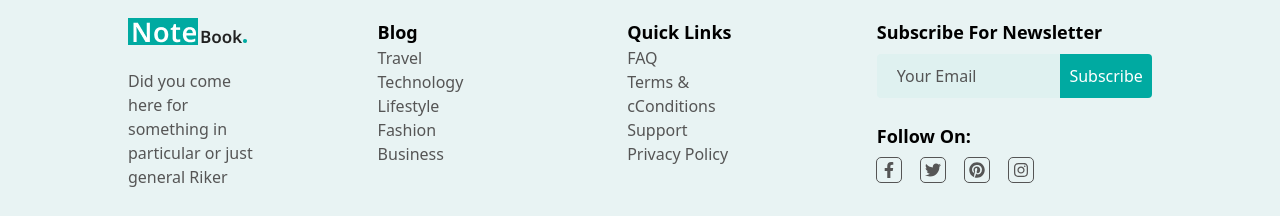
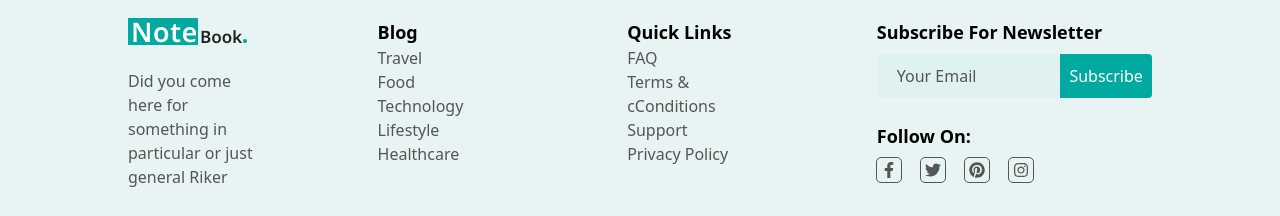
Before and after one commit to VVKDO98/react-blog-with-api-blog, a React (Create React App) app: page / in a window 1280 px wide. Shown: the part 1558-1774 px from the top of the page. Built offline with nearby package versions, Linux system fonts and the light colour scheme; no server answers; the database is empty.

Commit message:
Update links in footer

```diff
--- a/src/components/Footer.js
+++ b/src/components/Footer.js
@@ -1,5 +1,6 @@
 import React from 'react';
 import {FaFacebookF, FaInstagram, FaTwitter, FaPinterest} from "react-icons/fa";
+import { Link } from 'react-router-dom';
 
 const Footer = () => {
     return (
@@ -13,11 +14,11 @@ const Footer = () => {
                     <div id='blog__list' className='mb-6 lg:w-1/5'>
                         <ul>
                             <li className='text-lg font-semibold text-black'>Blog</li>
-                            <li className='hover:text-green'>Travel</li>
-                            <li className='hover:text-green'>Technology</li>
-                            <li className='hover:text-green'>Lifestyle</li>
-                            <li className='hover:text-green'>Fashion</li>
-                            <li className='hover:text-green'>Business</li>
+                            <li className='hover:text-green'><Link to={"/categories/1"}>Travel</Link></li>
+                            <li className='hover:text-green'><Link to={"/categories/2"}>Food</Link></li>
+                            <li className='hover:text-green'><Link to={"/categories/3"}>Technology</Link></li>
+                            <li className='hover:text-green'><Link to={"/categories/4"}>Lifestyle</Link></li>
+                            <li className='hover:text-green'><Link to={"/categories/5"}>Healthcare</Link></li>
                         </ul>
                     </div>
                     <div id='quick__list' className='mb-6 lg:w-1/5'>
```
